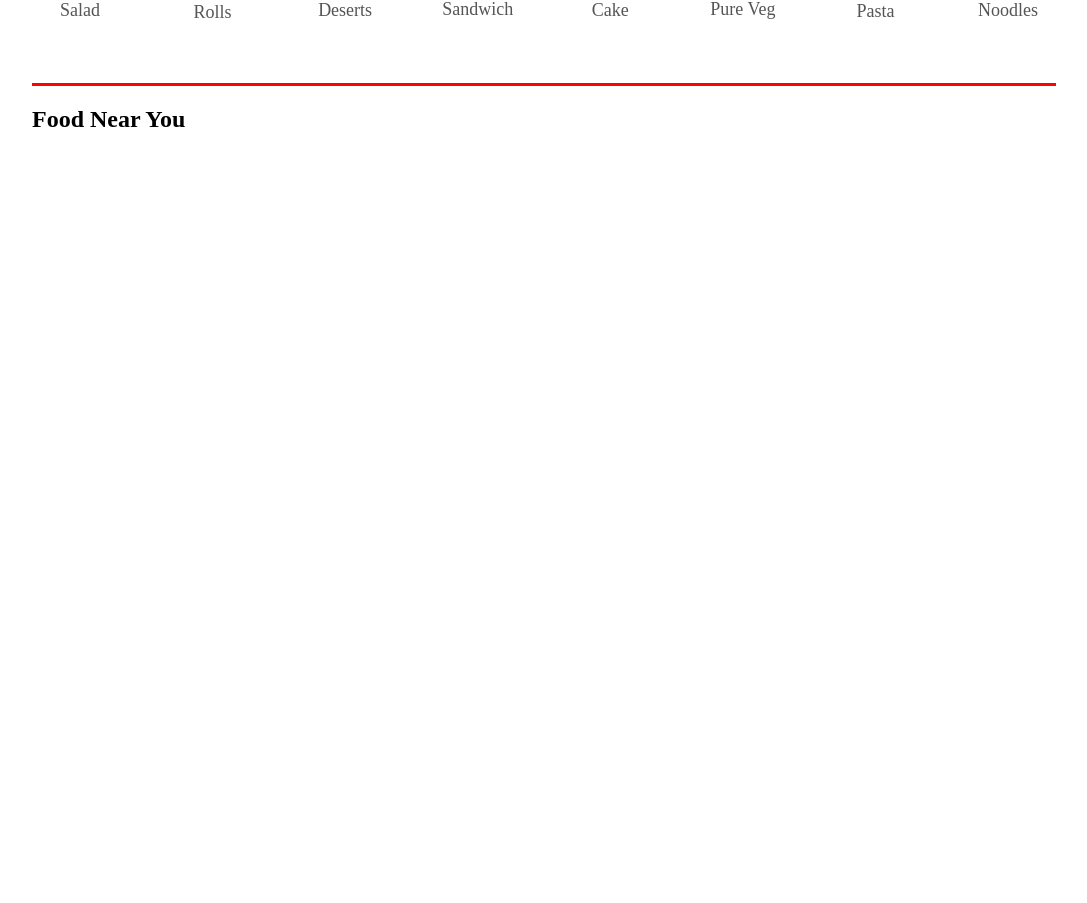
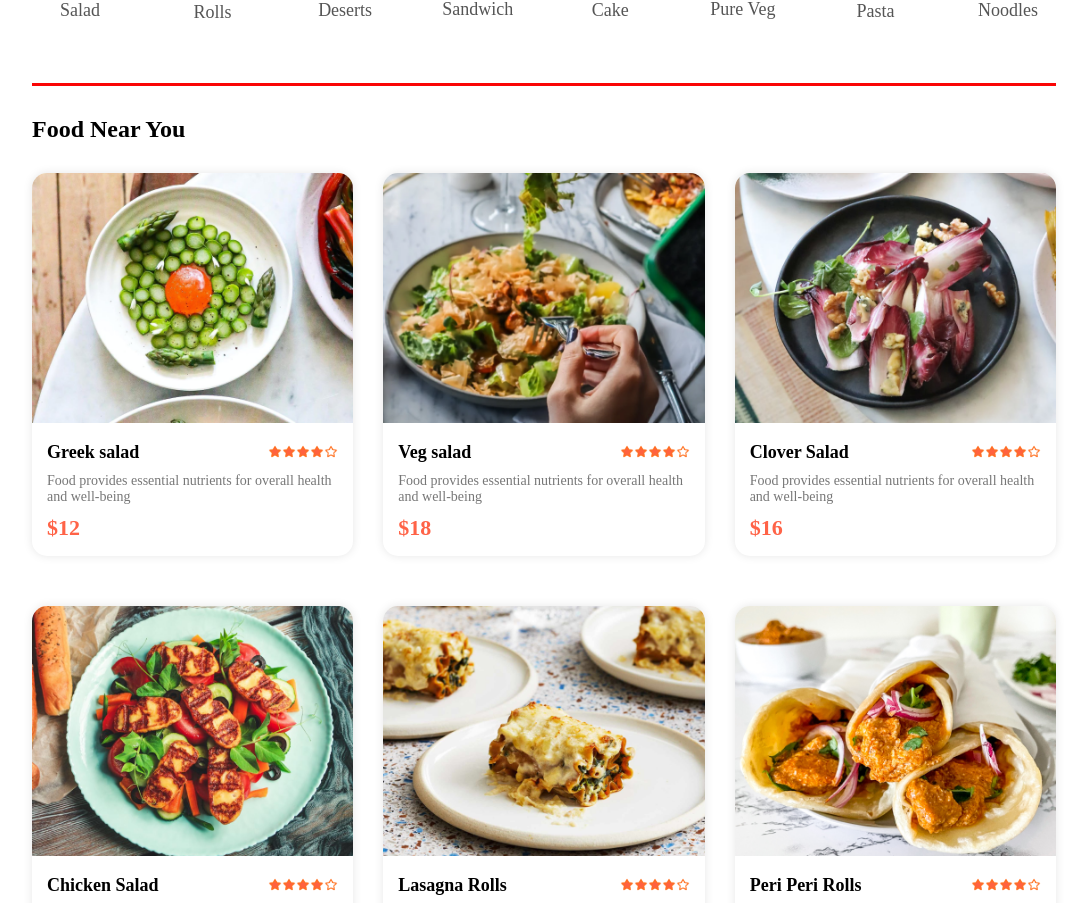
Before and after one commit to poojainhc/Food-Delivery-Website-In-MERN-Stack, a React (Vite) app in the folder frontend/: page / in a window 1280 px wide. Shown: the part 798-1701 px from the top of the page, without its empty margins (96-1183 px from the left). Before the commit the page ends 931 px from the top, so only its background shows below. Built offline with nearby package versions, Linux system fonts and the light colour scheme.

Commit message:
add all food item display

```diff
--- a/frontend/src/components/FoodDisplay/FoodDisplay.css
+++ b/frontend/src/components/FoodDisplay/FoodDisplay.css
@@ -0,0 +1,19 @@
+.food-display{
+
+    align-items: center;
+    margin-top: 30px;
+}
+
+.food-display h2{
+    font-size: 24px;
+    margin-bottom: 20px;
+    font-weight: 600;
+}
+.food-display-list{
+
+    display: grid;
+    grid-template-columns: repeat(auto-fit, minmax(240px, 1fr));
+    margin-top: 30px;
+    gap: 30px;
+    row-gap: 50px;
+}
--- a/frontend/src/components/FoodDisplay/FoodDisplay.jsx
+++ b/frontend/src/components/FoodDisplay/FoodDisplay.jsx
@@ -2,6 +2,7 @@ import { memo } from 'react';
 import './FoodDisplay.css';
 import { useContext } from 'react';
 import { StoreContext } from '../../Context/StoreContext';
+import Fooditem from '../Fooditem/Fooditem';
 
 const FoodDisplay = ({category}) => {
 
@@ -10,6 +11,21 @@ const FoodDisplay = ({category}) => {
     <div className='food-display' id='food-display'>
 
       <h2>Food Near You</h2>
+      <div className='food-display-list'>
+        {food_list.map((item,index) => {
+
+         return <Fooditem
+            key={item.id}
+            id={item.id}
+            name={item.name}
+            price={item.price}
+            description={item.description}
+            image={item.image}
+            />
+           }
+
+        )}
+      </div>
     </div>
   );
 };
--- /dev/null
+++ b/frontend/src/components/Fooditem/Fooditem.css
@@ -0,0 +1,40 @@
+.food-item{
+    width: 100%;
+    margin: auto;
+    border-radius: 15px;
+    box-shadow: 0 0 10px rgba(0,0,0,0.1);
+    transition: 0.3s ;
+    animation: fadeIn 1s ;
+}
+.food-item-image{
+    width: 100%;
+    border-radius: 15px 15px 0 0;
+}
+.food-item-info{
+    padding: 15px;
+}
+
+.food-item-rating{
+    display: flex;
+    justify-content: space-between;
+    align-items: center;
+    gap: 5px;
+    margin-bottom: 10px;
+}
+.food-item-rating p{
+    font-size: 18px;
+    font-weight: 600;
+}
+.food-item-rating img{
+    width: 70px;
+}
+.food-item-description{
+    font-size: 14px;
+    color: #777;
+    margin-bottom: 10px;
+}
+.food-item-price{
+    font-size: 22px;
+    font-weight: 600;
+    color: tomato;
+}
--- /dev/null
+++ b/frontend/src/components/Fooditem/Fooditem.jsx
@@ -0,0 +1,25 @@
+import React from 'react'
+import './Fooditem.css'
+import { assets } from '../../assets/frontend_assets/assets'
+
+const Fooditem = ({id, name, price, description, image}) => {
+  return (
+    <div className="food-item">
+      <div className="food-item-image-container">
+        <img className="food-item-image" src={image} alt={name} />
+      </div>
+      <div className="food-item-info">
+        <div className='food-item-rating'>
+         <p>{name}</p>
+         <img src={assets.rating_starts} alt={name} />
+         </div>
+          <p className='food-item-description'>{description}</p>
+        <p className='food-item-price'>${price}</p>
+        </div>
+
+      </div>
+
+  )
+}
+
+export default Fooditem
```
